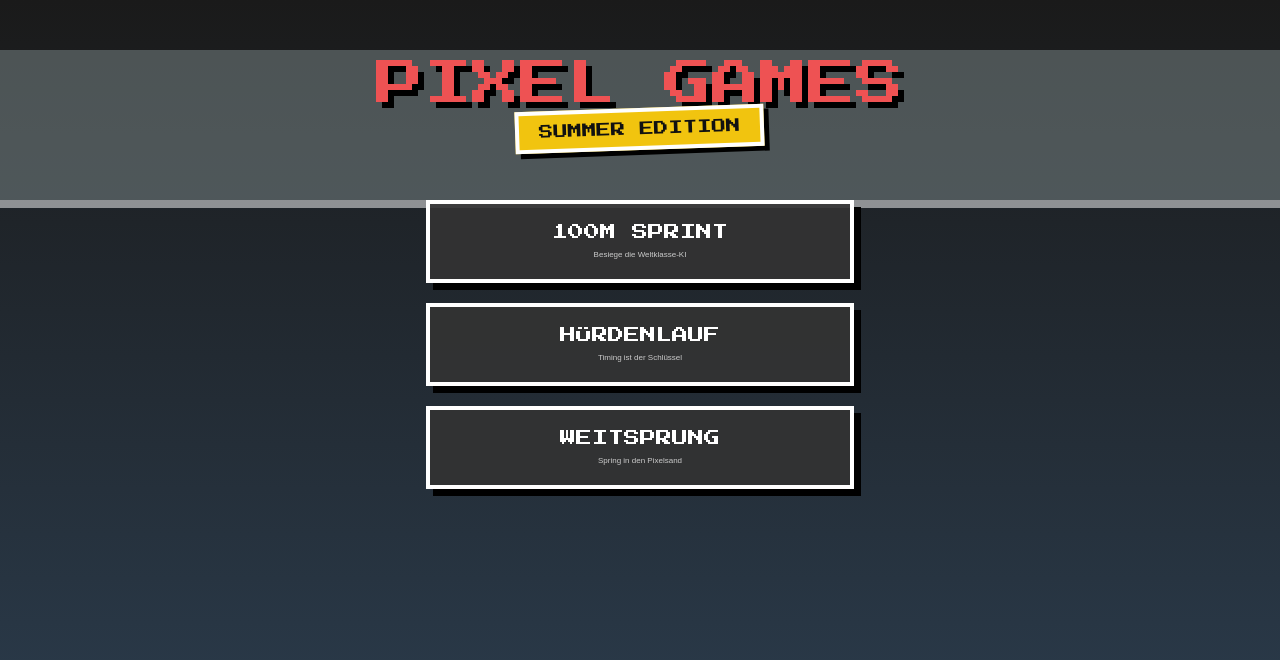
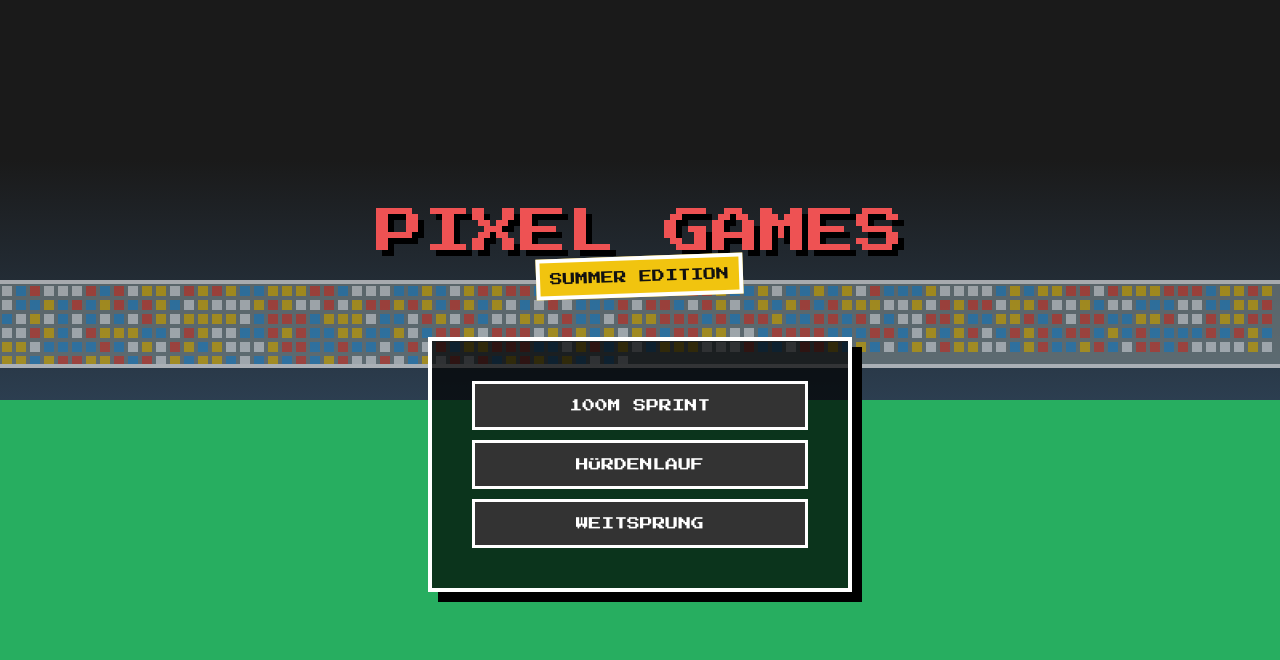
Before and after one commit to K4lkus/Pixellympics, a plain HTML site: page index.html in a window 1280 px wide. Drawn offline with Linux system fonts and the light colour scheme.

Commit message:
index.html

```diff
--- a/index.html
+++ b/index.html
@@ -2,7 +2,7 @@
 <html>
 <head>
     <meta charset="UTF-8">
-    <title>Pixel Games - Summer Edition</title>
+    <title>Pixel Games - Hub</title>
     <style>
         @import url('https://fonts.googleapis.com/css2?family=Press+Start+2P&display=swap');
 
@@ -12,63 +12,77 @@
             text-align: center;
             font-family: 'Press Start 2P', cursive;
             margin: 0;
-            overflow-x: hidden;
+            overflow: hidden;
+            display: flex;
+            flex-direction: column;
+            align-items: center;
+            justify-content: center;
+            height: 100vh;
         }
 
-        /* Stadion-Hintergrund für den Hub */
-        .stadium-bg {
+        /* Stadion-Look im Hintergrund */
+        .stadium-deco {
             position: fixed;
             top: 0; left: 0; width: 100%; height: 100%;
+            background: linear-gradient(180deg, #1a1a1a 20%, #2c3e50 50%, #27ae60 50%);
             z-index: -1;
-            background: linear-gradient(180deg, #1a1a1a 0%, #2c3e50 100%);
         }
 
-        .crowd {
-            height: 150px;
+        .crowd-line {
+            position: absolute;
+            top: 35%; left: 0; width: 100%; height: 80px;
             background: #7f8c8d;
-            border-bottom: 8px solid #fff;
-            position: relative;
-            margin-top: 50px;
-            opacity: 0.5;
+            border-top: 4px solid #fff;
+            border-bottom: 4px solid #fff;
+            display: flex;
+            flex-wrap: wrap;
+            overflow: hidden;
+            opacity: 0.6;
         }
 
-        /* Titel & Logo */
-        .title-container { padding-top: 60px; margin-bottom: 40px; position: relative; }
-        .title-main { font-size: 3rem; color: #ee5253; text-shadow: 6px 6px #000; }
+        .pixel-fan { width: 10px; height: 10px; margin: 2px; }
+
+        .title-main { font-size: 3rem; color: #ee5253; text-shadow: 6px 6px #000; margin: 0; }
         .title-edition {
-            display: inline-block; background: #f1c40f; color: #111;
-            font-size: 0.9rem; padding: 10px 20px; border: 4px solid #fff;
-            transform: rotate(-2deg); box-shadow: 5px 5px #000;
+            background: #f1c40f; color: #111; padding: 10px;
+            font-size: 0.8rem; border: 4px solid #fff;
+            display: inline-block; transform: rotate(-2deg); margin-bottom: 40px;
         }
 
-        /* Menü */
-        .menu-container { display: flex; flex-direction: column; align-items: center; }
+        .menu-container { background: rgba(0,0,0,0.7); padding: 30px; border: 4px solid white; box-shadow: 10px 10px 0px #000; }
         .game-link {
-            display: block; width: 380px; background: rgba(51, 51, 51, 0.9);
-            color: white; text-decoration: none; padding: 20px; margin: 10px;
-            border: 4px solid white; box-shadow: 7px 7px 0px #000;
-            transition: all 0.1s;
+            display: block; width: 300px; background: #333; color: white;
+            text-decoration: none; padding: 15px; margin: 10px;
+            border: 3px solid white; font-size: 0.8rem;
         }
         .game-link:hover { background: #ee5253; transform: scale(1.05); }
-        .game-link span { display: block; font-size: 0.5rem; margin-top: 10px; color: #ccc; font-family: sans-serif; }
     </style>
 </head>
 <body>
 
-    <div class="stadium-bg">
-        <div class="crowd"></div>
+    <div class="stadium-deco">
+        <div class="crowd-line" id="crowd"></div>
     </div>
 
-    <div class="title-container">
-        <div class="title-main">PIXEL GAMES</div>
-        <div class="title-edition">SUMMER EDITION</div>
+    <div class="title-main">PIXEL GAMES</div>
+    <div class="title-edition">SUMMER EDITION</div>
+
+    <div class="menu-container">
+        <a href="sprint.html" class="game-link">100M SPRINT</a>
+        <a href="huerden.html" class="game-link">HÜRDENLAUF</a>
+        <a href="weitsprung.html" class="game-link">WEITSPRUNG</a>
     </div>
 
-    <div class="menu-container">
-        <a href="sprint.html" class="game-link">100M SPRINT<span>Besiege die Weltklasse-KI</span></a>
-        <a href="huerden.html" class="game-link">HÜRDENLAUF<span>Timing ist der Schlüssel</span></a>
-        <a href="weitsprung.html" class="game-link">WEITSPRUNG<span>Spring in den Pixelsand</span></a>
-    </div>
-
+    <script>
+        // Erzeugt bunte Pixel-Zuschauer im Hintergrund
+        const crowd = document.getElementById('crowd');
+        const colors = ["#e74c3c","#f1c40f","#3498db","#ecf0f1"];
+        for(let i=0; i<500; i++) {
+            const fan = document.createElement('div');
+            fan.className = 'pixel-fan';
+            fan.style.backgroundColor = colors[Math.floor(Math.random()*4)];
+            crowd.appendChild(fan);
+        }
+    </script>
 </body>
 </html>
```
